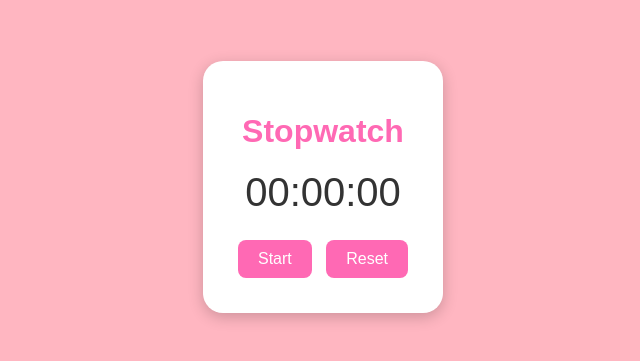
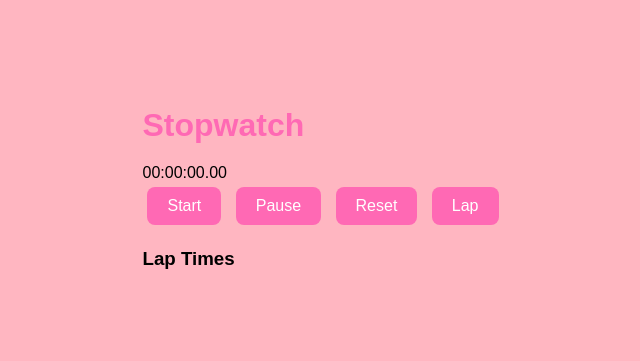
Before and after one commit to dajitha12-bot/STOPWATCH, a plain HTML site: page index.html in a window 1280 px wide. Shown: the part 213-574 px from the top of the page, without its empty margins (317-957 px from the left). Drawn offline with Linux system fonts and the light colour scheme.

Commit message:
Update index.html

```diff
--- a/index.html
+++ b/index.html
@@ -3,18 +3,27 @@
 <head>
     <meta charset="UTF-8">
     <meta name="viewport" content="width=device-width, initial-scale=1.0">
-  <title>Stopwatch</title>
+    <title>Stopwatch with Bright Background</title>
     <link rel="stylesheet" href="style.css">
 </head>
 <body>
-  <div class="stopwatch-container">
+    <div class="container">
         <h1>Stopwatch</h1>
-    <div class="time" id="display">00:00:00</div>
-    <div class="buttons">
-      <button onclick="startStop()">Start</button>
-      <button onclick="reset()">Reset</button>
+        <div class="timer" id="display">00:00:00.00</div>
+
+        <div class="controls">
+            <button id="startBtn">Start</button>
+            <button id="pauseBtn" disabled>Pause</button>
+            <button id="resetBtn" disabled>Reset</button>
+            <button id="lapBtn" disabled>Lap</button>
+        </div>
+
+        <div class="laps">
+            <h3>Lap Times</h3>
+            <div id="lapTimes"></div>
         </div>
     </div>
+
     <script src="script.js"></script>
 </body>
 </html>
```
Lines whose indentation alone changed are shown as unchanged.
